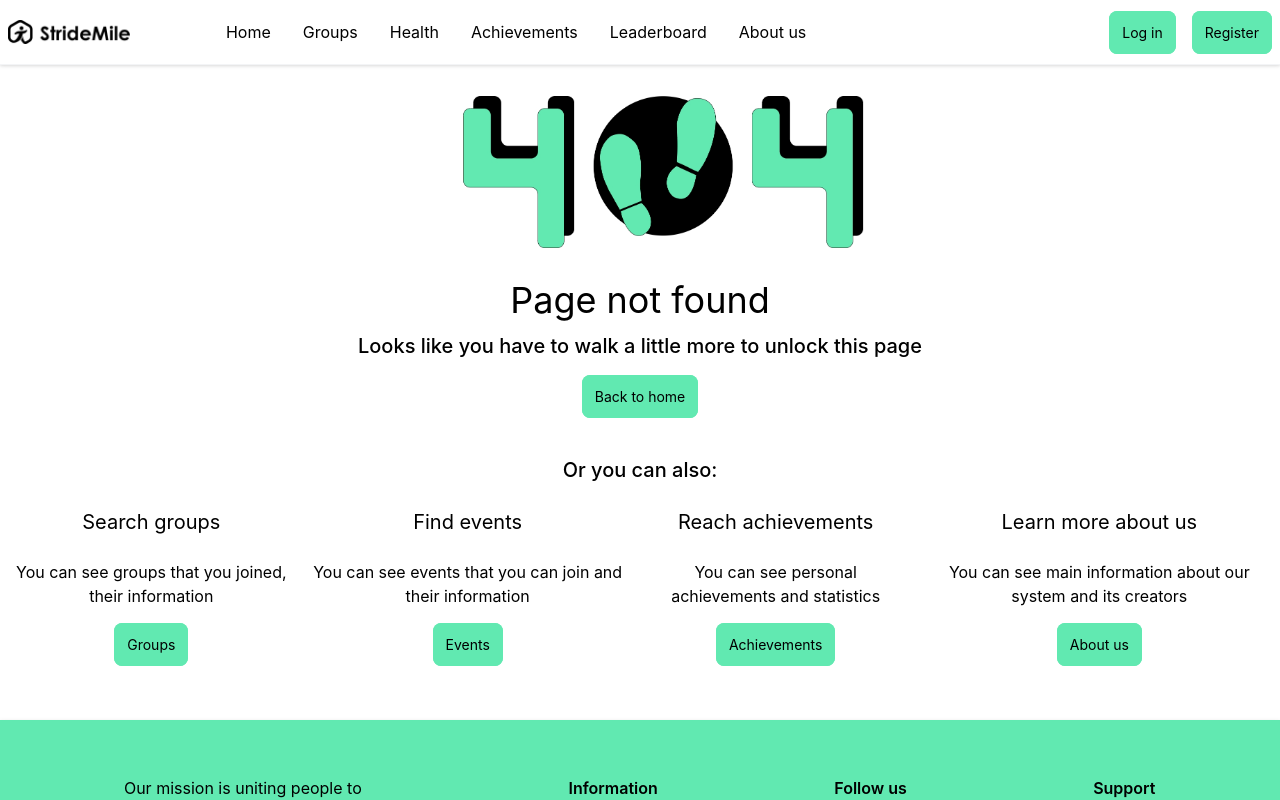
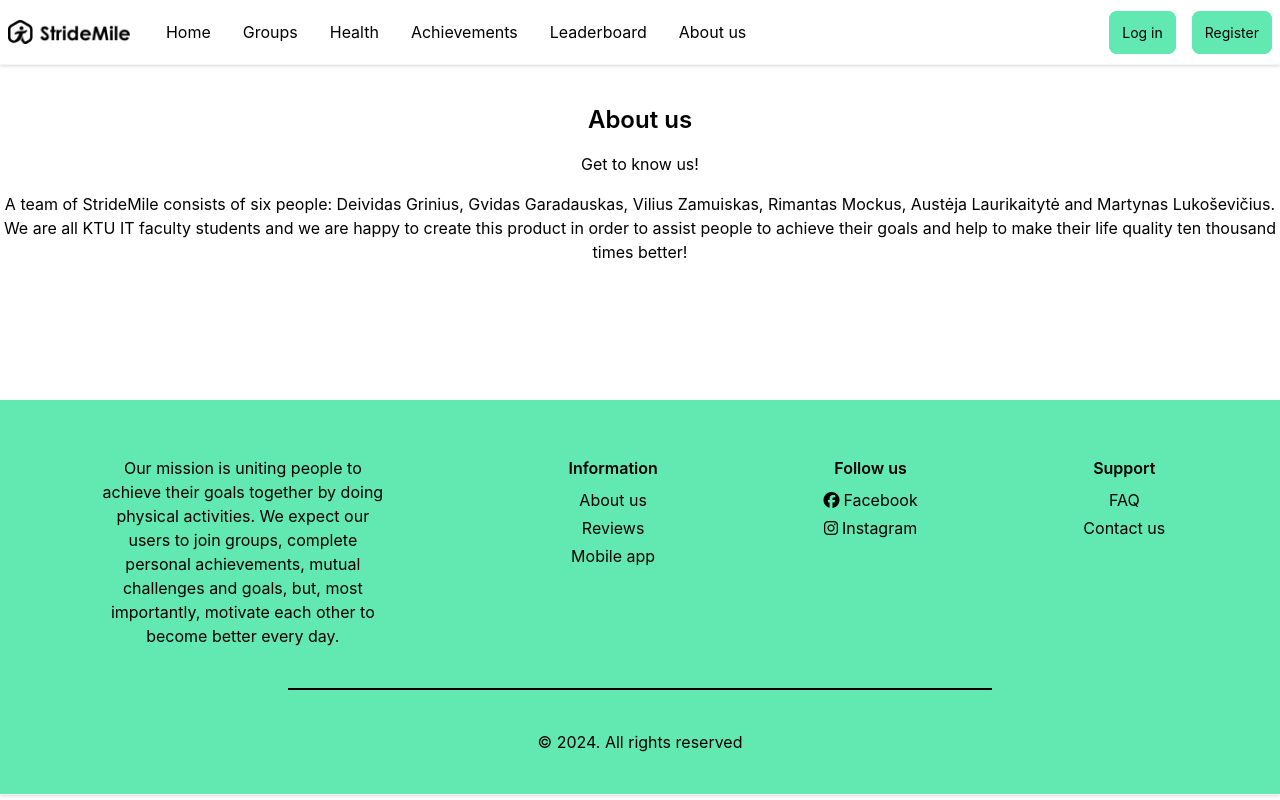
Before and after one commit to viliuszam/Stridemile, a React (Create React App) app in the folder client/: page /about-us in a window 1280 px wide. Shown: the top 800 px of the page. Built offline with nearby package versions, Linux system fonts and the light colour scheme.

Commit message:
client: minor changes to navbar and aboutus page

```diff
--- a/client/src/App.js
+++ b/client/src/App.js
@@ -33,6 +33,7 @@ import FAQ from "./views/FAQ";
 import Profile from "./views/Profile";
 import Reviews from "./views/Reviews";
 import Leaderboard from "./views/Leaderboard";
+import AboutUs from "./views/AboutUs";
 
 export default function App() {
   const navigate = useNavigate();
@@ -69,6 +70,7 @@ export default function App() {
         <Route path="/settings" element={<Settings />} />
         <Route path="/health-tracking" element={<HealthTracking />} />
         <Route path="/contact-us" element={<ContactUs />} />
+        <Route path="/about-us" element={<AboutUs />} />
         <Route path="/faq" element={<FAQ />} />
         <Route path="/reviews" element={<Reviews />} />
         <Route path="/leaderboard" element={<Leaderboard />} />
--- a/client/src/components/NavBar.js
+++ b/client/src/components/NavBar.js
@@ -40,7 +40,7 @@ const NavBar = () => {
         {(() => {
           if (isLoggedIn()) {
             return (
-              <Link to="/dashboard" className="ml-20 my-auto flex pl-2 text-medium hover:text-[#61E9B1]">
+              <Link to="/dashboard" className="ml-5 my-auto flex pl-2 text-medium hover:text-[#61E9B1]">
                 <div className='flex hover:border-b hover:border-b-solid hover:border-b-[#61E9B1]'>
                   <div className='pl-2 pr-2'>
                     Home
@@ -51,7 +51,7 @@ const NavBar = () => {
           }
           else {
             return (
-              <Link to="/" className="ml-20 my-auto flex pl-2 text-medium hover:text-[#61E9B1]">
+              <Link to="/" className="ml-5 my-auto flex pl-2 text-medium hover:text-[#61E9B1]">
                 <div className='flex hover:border-b hover:border-b-solid hover:border-b-[#61E9B1]'>
                   <div className='pl-2 pr-2'>
                     Home
@@ -88,7 +88,7 @@ const NavBar = () => {
             </div>
           </div>
         </Link>
-        <Link to="/aboutus" className="pl-2 pr-4 text-medium my-auto flex hover:text-[#61E9B1]">
+        <Link to="/about-us" className="pl-2 pr-4 text-medium my-auto flex hover:text-[#61E9B1]">
           <div className='flex ml-2 hover:border-b hover:border-b-solid hover:border-b-[#61E9B1]'>
             <div className='pl-2 pr-2'>
               About us
--- /dev/null
+++ b/client/src/views/AboutUs.js
@@ -0,0 +1,39 @@
+import { useOutletContext, useParams } from "react-router-dom";
+import { useState, useEffect } from 'react'
+import { AlertTypes } from "../styles/modules/AlertStyles";
+import axios from 'axios';
+import NavBar from "../components/NavBar";
+import { Link } from "react-router-dom";
+import * as React from 'react';
+import { DemoContainer } from '@mui/x-date-pickers/internals/demo';
+import { AdapterDayjs } from '@mui/x-date-pickers/AdapterDayjs';
+import { LocalizationProvider } from '@mui/x-date-pickers/LocalizationProvider';
+import { DatePicker } from '@mui/x-date-pickers/DatePicker';
+import dayjs from 'dayjs';
+import { DemoItem } from '@mui/x-date-pickers/internals/demo';
+import { MobileDatePicker } from '@mui/x-date-pickers/MobileDatePicker';
+import { DesktopDatePicker } from '@mui/x-date-pickers/DesktopDatePicker';
+import { StaticDatePicker } from '@mui/x-date-pickers/StaticDatePicker';
+import { createTheme, ThemeProvider } from '@mui/material/styles'
+import { grey, red } from "@mui/material/colors";
+import { pickersLayoutClasses } from '@mui/x-date-pickers/PickersLayout';
+
+export default () => {
+
+  return (
+    <div className="w-full">
+      <div className="container pt-12">
+        <div className="container md:flex mx-auto">
+          <div className='container pb-10 mx-auto'>
+            <p className='mb-4 text-2xl text-center font-semibold'>About us</p>
+            <p className="pb-4 text-center">Get to know us!</p>
+            <p className="pb-12 text-center">A team of StrideMile consists of six people: Deividas Grinius, Gvidas Garadauskas,
+             Vilius Zamuiskas, Rimantas Mockus, Austėja Laurikaitytė and Martynas Lukoševičius. We are all KTU IT faculty
+              students and we are happy to create this product in order to assist people to achieve their goals and help to
+              make their life quality ten thousand times better!</p>
+          </div>
+        </div>
+      </div>
+    </div>
+  );
+};
```
